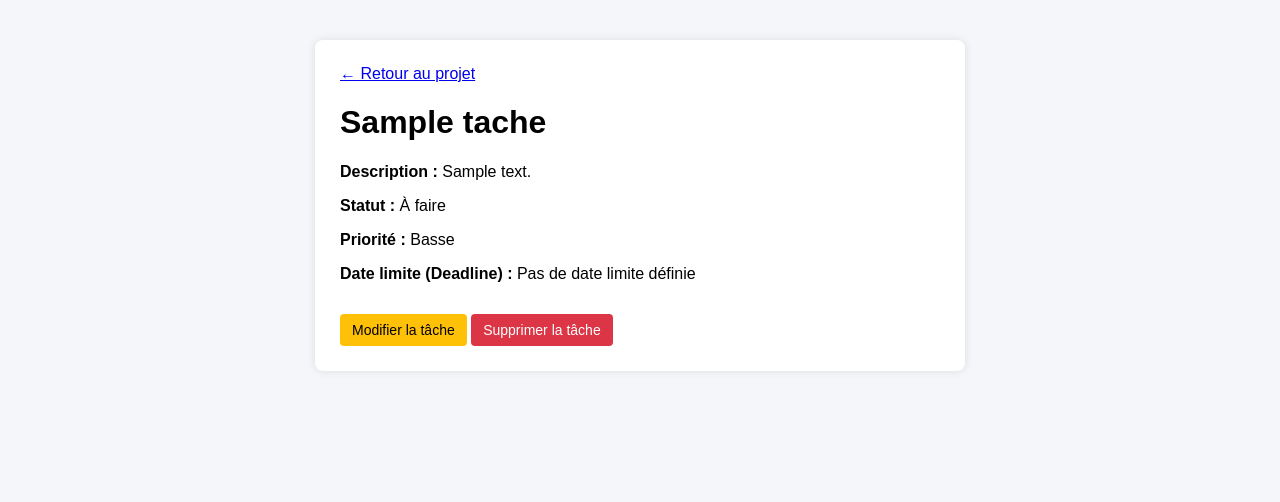
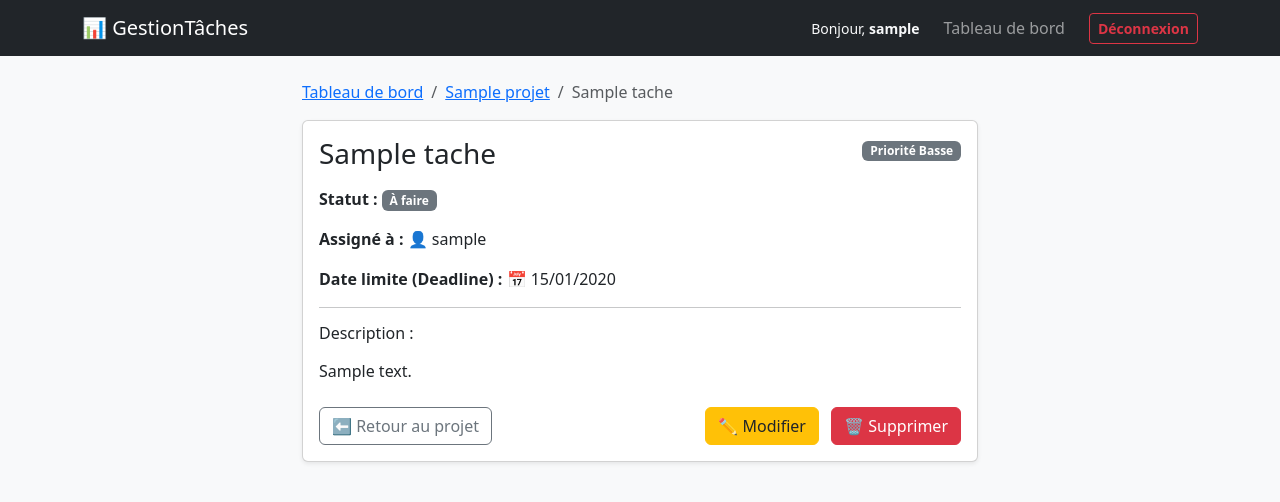
Before and after one commit to marielouisembissinesarr-prog/gestion_taches, a Django app: page /tache/1/ in a window 1280 px wide. Shown: the top 502 px of the page. Run offline with Django 5.2, Linux system fonts and the light colour scheme; a user stored in the database is signed in; tables that the repository leaves empty hold one stand-in row (values such as "Sample post"); parts of the project's set-up code (start-up, migrations or seed data) failed here and were passed over.

Commit message:
Fix widget format and tache form inputs

```diff
--- a/templates/projects/tache_detail.html
+++ b/templates/projects/tache_detail.html
@@ -1,25 +1,78 @@
-<!DOCTYPE html>
-<html lang="fr">
-<head>
-    <meta charset="UTF-8">
-    <title>Détail de la Tâche</title>
-    <style>
-        body { font-family: Arial, sans-serif; margin: 40px; background-color: #f4f6f9; }
-        .container { max-width: 600px; margin: auto; background: white; padding: 25px; border-radius: 8px; box-shadow: 0 0 10px rgba(0,0,0,0.1); }
-        .btn { padding: 8px 12px; color: white; text-decoration: none; border-radius: 4px; font-size: 14px; display: inline-block; margin-top: 15px; }
-    </style>
-</head>
-<body>
-    <div class="container">
-        <a href="{% url 'projet_detail' tache.projet.id %}">← Retour au projet</a>
-        <h1>{{ tache.titre }}</h1>
-        <p><strong>Description :</strong> {{ tache.description|default:"Aucune description." }}</p>
-        <p><strong>Statut :</strong> {{ tache.get_statut_display }}</p>
-        <p><strong>Priorité :</strong> {{ tache.get_priorite_display }}</p>
-        <p><strong>Date limite (Deadline) :</strong> {{ tache.deadline|default:"Pas de date limite définie" }}</p>
+{% extends 'base.html' %}
 
-        <a href="{% url 'tache_update' tache.id %}" class="btn" style="background: #ffc107; color: black;">Modifier la tâche</a>
-        <a href="{% url 'tache_delete' tache.id %}" class="btn" style="background: #dc3545;">Supprimer la tâche</a>
+{% block title %}{{ tache.titre }}{% endblock %}
+
+{% block content %}
+<div class="container mt-4" style="max-width: 700px;">
+    <nav aria-label="breadcrumb">
+        <ol class="breadcrumb">
+            <li class="breadcrumb-item"><a href="{% url 'dashboard' %}">Tableau de bord</a></li>
+            <li class="breadcrumb-item"><a href="{% url 'projet_detail' tache.projet.id %}">{{ tache.projet.titre }}</a></li>
+            <li class="breadcrumb-item active" aria-current="page">{{ tache.titre }}</li>
+        </ol>
+    </nav>
+
+    <div class="card shadow-sm">
+        <div class="card-body">
+            <div class="d-flex justify-content-between align-items-start mb-3">
+                <h3 class="card-title mb-0">{{ tache.titre }}</h3>
+                <div>
+                    {% if tache.priorite == 'haute' %}
+                        <span class="badge bg-danger">Priorité Haute</span>
+                    {% elif tache.priorite == 'moyenne' %}
+                        <span class="badge bg-warning text-dark">Priorité Moyenne</span>
+                    {% else %}
+                        <span class="badge bg-secondary">Priorité Basse</span>
+                    {% endif %}
+                </div>
+            </div>
+
+            <div class="mb-3">
+                <strong>Statut :</strong>
+                {% if tache.statut == 'termine' %}
+                    <span class="badge bg-success">Terminé</span>
+                {% elif tache.statut == 'en_cours' %}
+                    <span class="badge bg-primary">En cours</span>
+                {% else %}
+                    <span class="badge bg-secondary">À faire</span>
+                {% endif %}
+            </div>
+
+            <div class="mb-3">
+                <strong>Assigné à :</strong>
+                {% if tache.assigne_a %}
+                    <span>👤 {{ tache.assigne_a.username }}</span>
+                {% else %}
+                    <span class="text-muted">Non assigné</span>
+                {% endif %}
+            </div>
+
+            <div class="mb-3">
+                <strong>Date limite (Deadline) :</strong>
+                {% if tache.date_echeance %}
+                    <span>📅 {{ tache.date_echeance|date:"d/m/Y" }}</span>
+                {% else %}
+                    <span class="text-muted">Pas de date limite définie</span>
+                {% endif %}
+            </div>
+
+            <hr>
+
+            <h6>Description :</h6>
+            {% if tache.description %}
+                <p class="card-text text-secondary">{{ tache.description|linebreaks }}</p>
+            {% else %}
+                <p class="text-muted italic">Aucune description fournie.</p>
+            {% endif %}
+
+            <div class="d-flex justify-content-between mt-4">
+                <a href="{% url 'projet_detail' tache.projet.id %}" class="btn btn-outline-secondary">⬅️ Retour au projet</a>
+                <div>
+                    <a href="{% url 'tache_update' tache.id %}" class="btn btn-warning text-dark me-2">✏️ Modifier</a>
+                    <a href="{% url 'tache_delete' tache.id %}" class="btn btn-danger">🗑️ Supprimer</a>
+                </div>
+            </div>
+        </div>
     </div>
-</body>
-</html>
+</div>
+{% endblock %}
```
Also changed, not shown: projects/forms.py (+5 -3 lines).
